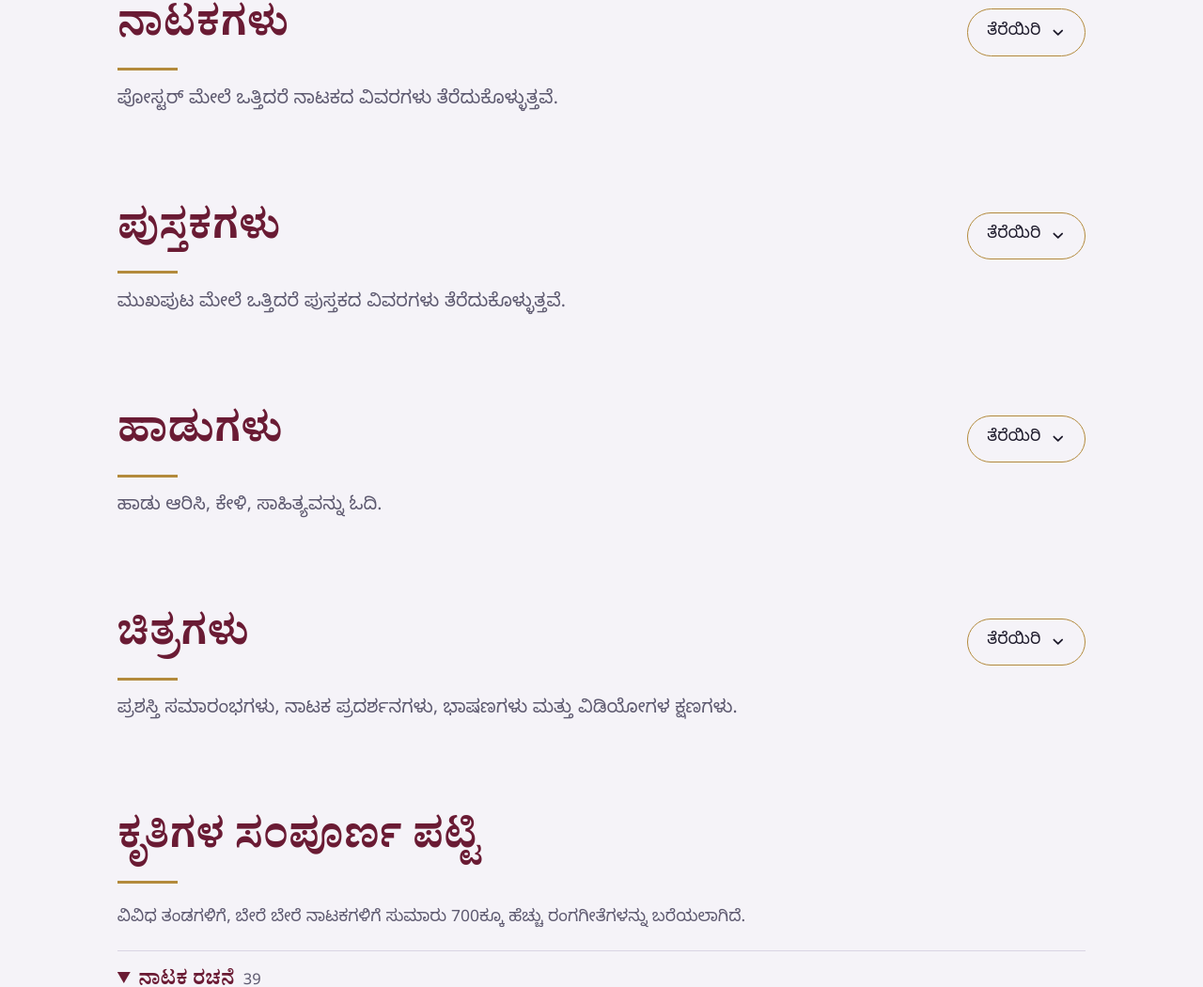
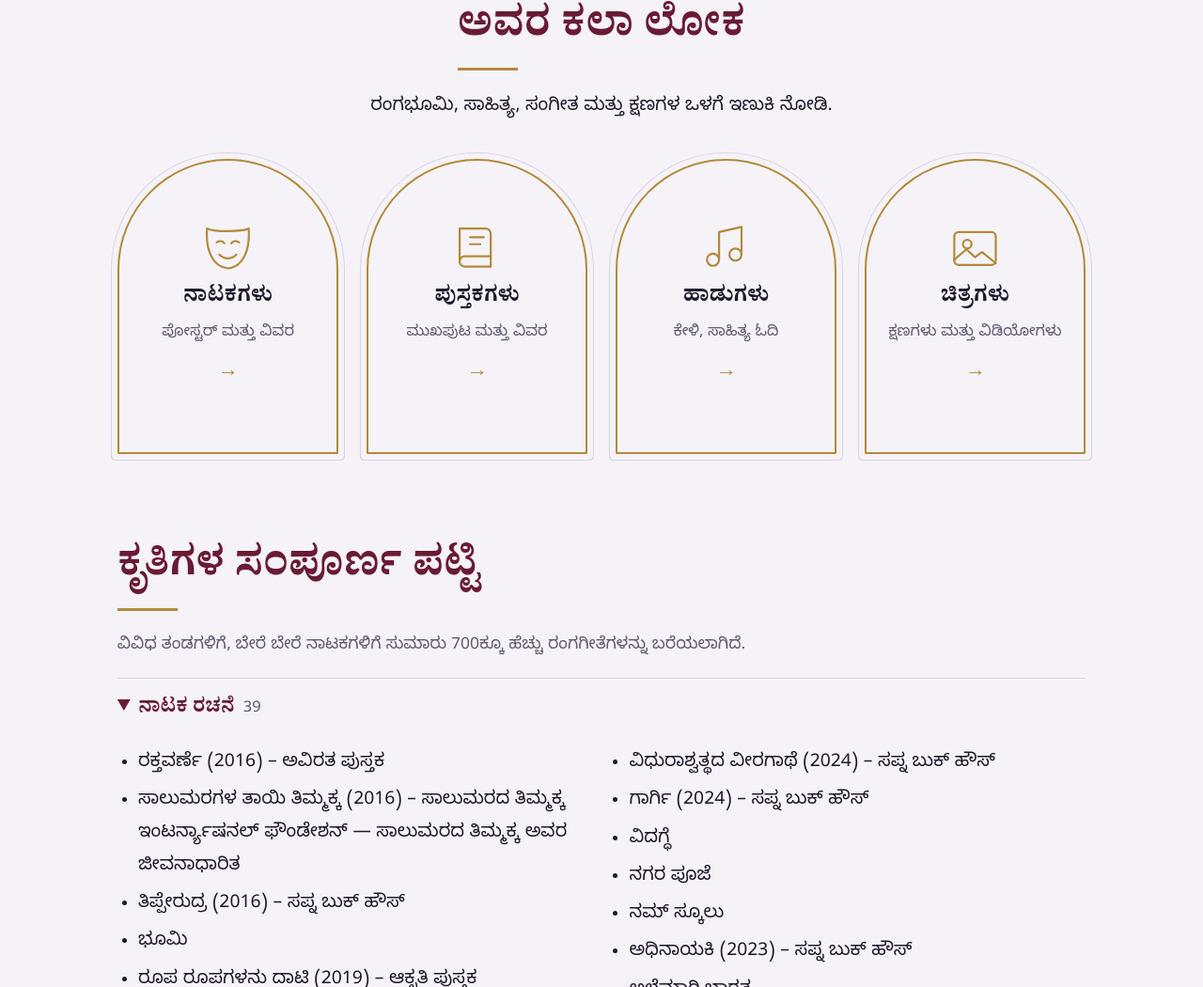
Before and after one commit to ShrinivasaPH/belurraghunandan, a plain HTML site: page index.html in a window 1280 px wide. Shown: the part 2617-3667 px from the top of the page at 94% size. Drawn offline with nearby package versions, Linux system fonts and the light colour scheme.

Commit message:
Update index.html

```diff
--- a/index.html
+++ b/index.html
@@ -278,19 +278,29 @@ input[type=range]::-moz-range-thumb{width:14px;height:14px;border-radius:50%;bac
 @media (max-width:640px){.ggrid{grid-template-columns:repeat(2,minmax(0,1fr));gap:1.3rem .9rem}.gt h3{font-size:.95rem}.gln{width:2.6rem;height:2.6rem}#glb{padding-top:4rem}}
 @media (prefers-reduced-motion:reduce){.gph,.gfilter button{transition:none}.gt:hover .gph{transform:none}}
 
-/* ---- click-to-open sections ---- */
-.fhead{display:flex;justify-content:space-between;align-items:flex-start;gap:1rem}
-.fhead h2{flex:1;min-width:0;cursor:pointer}
-.ftog{flex:none;margin-top:.3rem;display:inline-flex;align-items:center;gap:.5rem;font:500 .95rem var(--sans);color:var(--ink);background:none;border:1px solid var(--brass);border-radius:99px;padding:.35rem 1.1rem;min-height:2.75rem;cursor:pointer;transition:background .2s,color .2s}
-.ftog:hover{background:var(--bg2)}
-.ftog svg{width:.95rem;height:.95rem;transition:transform .25s}
-.ftog[aria-expanded="true"]{background:var(--curtain2);color:#fff}
-.ftog[aria-expanded="true"] svg{transform:rotate(180deg)}
-.fold{animation:fin .35s ease}
-.fold[hidden]{display:none}
-@keyframes fin{from{opacity:0;transform:translateY(-8px)}to{opacity:1;transform:none}}
-@media (prefers-reduced-motion:reduce){.fold{animation:none}.ftog svg,.ftog{transition:none}}
-@media (max-width:480px){.ftog{padding:.3rem .8rem;font-size:.88rem}}
+/* ---- sections as their own views ---- */
+.vsec{display:none}
+.vsec.on{display:block;animation:vin .4s ease}
+body.view>*:not(header):not(footer):not(.vsec):not(#top-btn):not(#glb):not(script){display:none}
+@keyframes vin{from{opacity:0;transform:translateY(10px)}to{opacity:1;transform:none}}
+.vbar{margin:0 0 1.2rem}
+.vback{display:inline-flex;align-items:center;gap:.5rem;text-decoration:none;color:var(--ink);border:1px solid var(--brass);border-radius:99px;padding:.35rem 1.1rem;min-height:2.75rem;font-size:.95rem;font-weight:500;transition:background .2s}
+.vback:hover{background:var(--bg2)}
+.vnext{margin-top:3rem;padding-top:1.4rem;border-top:1px solid var(--line);display:flex;flex-wrap:wrap;align-items:center;gap:.7rem}
+.vnext>span{color:var(--mute);font-size:.95rem;margin-right:.3rem}
+.vnext a{text-decoration:none;color:var(--ink);border:1px solid var(--brass);border-radius:99px;padding:.3rem 1rem;min-height:2.5rem;display:inline-flex;align-items:center;font-size:.92rem}
+.vnext a:hover{background:var(--curtain2);color:#fff}
+.hub{display:grid;grid-template-columns:repeat(4,minmax(0,1fr));gap:1.6rem;margin-top:2rem}
+.hc{display:flex;flex-direction:column;align-items:center;justify-content:center;gap:.55rem;aspect-ratio:3/4;padding:1.2rem .6rem;border:2px solid var(--brass);border-radius:999px 999px .6rem .6rem;background:var(--paper);box-shadow:0 0 0 6px var(--paper),0 0 0 7px var(--line);text-decoration:none;color:var(--ink);transition:transform .25s,box-shadow .25s,background .25s,color .25s}
+.hc svg{width:3.2rem;height:3.2rem;color:var(--brass)}
+.hc b{font:700 1.25rem/1.3 var(--serif)}
+.hc span{font-size:.88rem;color:var(--mute);line-height:1.5}
+.hc i{font-style:normal;font-size:1.2rem;color:var(--brass)}
+.hc:hover,.hc:focus-visible{background:linear-gradient(#6A1B34,#4A1124);color:#fff;transform:translateY(-5px);box-shadow:0 0 0 6px var(--paper),0 0 0 7px var(--brass),0 14px 28px #4A112455}
+.hc:hover span,.hc:focus-visible span{color:#e9deef}
+.hc:hover svg,.hc:hover i,.hc:focus-visible svg,.hc:focus-visible i{color:#f3d99a}
+@media (max-width:760px){.hub{grid-template-columns:repeat(2,minmax(0,1fr));gap:1.4rem 1rem}.hc b{font-size:1.1rem}.hc svg{width:2.6rem;height:2.6rem}}
+@media (prefers-reduced-motion:reduce){.vsec.on{animation:none}.hc{transition:none}.hc:hover{transform:none}}
 </style>
 </head>
 <body>
@@ -334,19 +344,30 @@ input[type=range]::-moz-range-thumb{width:14px;height:14px;border-radius:50%;bac
   </ul>
 </section>
 
-<section id="plays" style="padding-top:1rem">
+<section id="explore" style="padding-top:1rem;text-align:center">
+  <h2 data-kn="ಅವರ ಕಲಾ ಲೋಕ" data-en="His World of Art" style="display:inline-block">ಅವರ ಕಲಾ ಲೋಕ</h2>
+  <p style="margin:0 auto" data-kn="ರಂಗಭೂಮಿ, ಸಾಹಿತ್ಯ, ಸಂಗೀತ ಮತ್ತು ಕ್ಷಣಗಳ ಒಳಗೆ ಇಣುಕಿ ನೋಡಿ." data-en="Step inside his theatre, his books, his songs and his moments.">ರಂಗಭೂಮಿ, ಸಾಹಿತ್ಯ, ಸಂಗೀತ ಮತ್ತು ಕ್ಷಣಗಳ ಒಳಗೆ ಇಣುಕಿ ನೋಡಿ.</p>
+  <div class="hub">
+    <a class="hc" href="#plays"><svg viewBox="0 0 64 64" fill="none" stroke="currentColor" stroke-width="2.4" stroke-linecap="round" aria-hidden="true"><path d="M8 10c10 4 38 4 48 0 2 24-6 44-24 46C14 54 6 34 8 10z"/><path d="M19 26c3-2 7-2 9 1M36 27c2-3 6-3 9-1M22 40c6 6 14 6 20 0"/></svg><b data-kn="ನಾಟಕಗಳು" data-en="Plays">ನಾಟಕಗಳು</b><span data-kn="ಪೋಸ್ಟರ್ ಮತ್ತು ವಿವರ" data-en="Posters and details">ಪೋಸ್ಟರ್ ಮತ್ತು ವಿವರ</span><i aria-hidden="true">→</i></a>
+    <a class="hc" href="#books"><svg viewBox="0 0 64 64" fill="none" stroke="currentColor" stroke-width="2.4" stroke-linecap="round" stroke-linejoin="round" aria-hidden="true"><path d="M12 10h30a6 6 0 0 1 6 6v38H18a6 6 0 0 1-6-6z"/><path d="M12 48a6 6 0 0 1 6-6h30M24 20h16M24 28h12"/></svg><b data-kn="ಪುಸ್ತಕಗಳು" data-en="Books">ಪುಸ್ತಕಗಳು</b><span data-kn="ಮುಖಪುಟ ಮತ್ತು ವಿವರ" data-en="Covers and details">ಮುಖಪುಟ ಮತ್ತು ವಿವರ</span><i aria-hidden="true">→</i></a>
+    <a class="hc" href="#playlist" id="hub-playlist"><svg viewBox="0 0 64 64" fill="none" stroke="currentColor" stroke-width="2.4" stroke-linecap="round" stroke-linejoin="round" aria-hidden="true"><path d="M24 46V14l26-6v32"/><circle cx="17" cy="46" r="7"/><circle cx="43" cy="40" r="7"/></svg><b data-kn="ಹಾಡುಗಳು" data-en="Playlist">ಹಾಡುಗಳು</b><span data-kn="ಕೇಳಿ, ಸಾಹಿತ್ಯ ಓದಿ" data-en="Listen and read along">ಕೇಳಿ, ಸಾಹಿತ್ಯ ಓದಿ</span><i aria-hidden="true">→</i></a>
+    <a class="hc" href="#gallery"><svg viewBox="0 0 64 64" fill="none" stroke="currentColor" stroke-width="2.4" stroke-linecap="round" stroke-linejoin="round" aria-hidden="true"><rect x="8" y="14" width="48" height="38" rx="5"/><circle cx="23" cy="28" r="5"/><path d="M8 46l14-12 10 9 8-6 16 13"/></svg><b data-kn="ಚಿತ್ರಗಳು" data-en="Gallery">ಚಿತ್ರಗಳು</b><span data-kn="ಕ್ಷಣಗಳು ಮತ್ತು ವಿಡಿಯೋಗಳು" data-en="Moments and videos">ಕ್ಷಣಗಳು ಮತ್ತು ವಿಡಿಯೋಗಳು</span><i aria-hidden="true">→</i></a>
+  </div>
+</section>
+
+<section id="plays" class="vsec" style="padding-top:1rem">
   <h2 data-kn="ನಾಟಕಗಳು" data-en="Plays">ನಾಟಕಗಳು</h2>
   <p class="sub" data-kn="ಪೋಸ್ಟರ್ ಮೇಲೆ ಒತ್ತಿದರೆ ನಾಟಕದ ವಿವರಗಳು ತೆರೆದುಕೊಳ್ಳುತ್ತವೆ." data-en="Select a poster to open the details of the play.">ಪೋಸ್ಟರ್ ಮೇಲೆ ಒತ್ತಿದರೆ ನಾಟಕದ ವಿವರಗಳು ತೆರೆದುಕೊಳ್ಳುತ್ತವೆ.</p>
   <div class="shelf" id="shelf-plays"></div>
 </section>
 
-<section id="books" style="padding-top:1rem">
+<section id="books" class="vsec" style="padding-top:1rem">
   <h2 data-kn="ಪುಸ್ತಕಗಳು" data-en="Books">ಪುಸ್ತಕಗಳು</h2>
   <p class="sub" data-kn="ಮುಖಪುಟ ಮೇಲೆ ಒತ್ತಿದರೆ ಪುಸ್ತಕದ ವಿವರಗಳು ತೆರೆದುಕೊಳ್ಳುತ್ತವೆ." data-en="Select a cover to open the details of the book.">ಮುಖಪುಟ ಮೇಲೆ ಒತ್ತಿದರೆ ಪುಸ್ತಕದ ವಿವರಗಳು ತೆರೆದುಕೊಳ್ಳುತ್ತವೆ.</p>
   <div class="shelf" id="shelf-books"></div>
 </section>
 
-<section id="playlist" style="padding-top:1rem" hidden>
+<section id="playlist" class="vsec" style="padding-top:1rem" hidden>
   <h2 data-kn="ಹಾಡುಗಳು" data-en="Playlist">ಹಾಡುಗಳು</h2>
   <p class="sub" data-kn="ಹಾಡು ಆರಿಸಿ, ಕೇಳಿ, ಸಾಹಿತ್ಯವನ್ನು ಓದಿ." data-en="Pick a song, listen, and read along.">ಹಾಡು ಆರಿಸಿ, ಕೇಳಿ, ಸಾಹಿತ್ಯವನ್ನು ಓದಿ.</p>
   <div class="plgrid">
@@ -379,7 +400,7 @@ input[type=range]::-moz-range-thumb{width:14px;height:14px;border-radius:50%;bac
 <audio id="au" preload="metadata"></audio>
 </section>
 
-<section id="gallery" style="padding-top:1rem">
+<section id="gallery" class="vsec" style="padding-top:1rem">
   <h2 data-kn="ಚಿತ್ರಗಳು" data-en="Gallery">ಚಿತ್ರಗಳು</h2>
   <p class="sub" data-kn="ಪ್ರಶಸ್ತಿ ಸಮಾರಂಭಗಳು, ನಾಟಕ ಪ್ರದರ್ಶನಗಳು, ಭಾಷಣಗಳು ಮತ್ತು ವಿಡಿಯೋಗಳ ಕ್ಷಣಗಳು." data-en="Moments from award ceremonies, play screenings, speeches and videos.">ಪ್ರಶಸ್ತಿ ಸಮಾರಂಭಗಳು, ನಾಟಕ ಪ್ರದರ್ಶನಗಳು, ಭಾಷಣಗಳು ಮತ್ತು ವಿಡಿಯೋಗಳ ಕ್ಷಣಗಳು.</p>
   <div class="gfilter" id="gfilter" role="group" data-al-kn="ವರ್ಗ" data-al-en="Category"></div>
@@ -910,25 +931,38 @@ setLang('kn');
 </script>
 <script>
 (function(){
-var IDS=['plays','books','playlist','gallery'],L={o:['ತೆರೆಯಿರಿ','Open'],c:['ಮುಚ್ಚಿ','Close']},svg='<svg viewBox="0 0 24 24" fill="none" stroke="currentColor" stroke-width="2.4" stroke-linecap="round" stroke-linejoin="round" aria-hidden="true"><path d="M6 9l6 6 6-6"/></svg>';
-var folds={};
+var IDS=['plays','books','playlist','gallery'],N={plays:['ನಾಟಕಗಳು','Plays'],books:['ಪುಸ್ತಕಗಳು','Books'],playlist:['ಹಾಡುಗಳು','Playlist'],gallery:['ಚಿತ್ರಗಳು','Gallery']};
 function lg(){return document.documentElement.lang==='en'?1:0}
-function lab(id){var b=folds[id].b,open=!folds[id].f.hidden;b.innerHTML='<span>'+L[open?'c':'o'][lg()]+'</span>'+svg;b.setAttribute('aria-expanded',open)}
-function setOpen(id,o){var x=folds[id];if(!x)return;x.f.hidden=!o;lab(id);if(o)window.dispatchEvent(new Event('resize'))}
+var secs={};
 IDS.forEach(function(id){
-  var sec=document.getElementById(id),h=sec.querySelector('h2'),sub=sec.querySelector('.sub');if(!sec||!h)return;
-  var head=document.createElement('div');head.className='fhead';sec.insertBefore(head,h);head.appendChild(h);
-  var b=document.createElement('button');b.type='button';b.className='ftog';b.setAttribute('aria-controls','fold-'+id);head.appendChild(b);
-  var f=document.createElement('div');f.className='fold';f.id='fold-'+id;f.hidden=true;
-  var n=(sub||head).nextSibling;while(n){var nx=n.nextSibling;f.appendChild(n);n=nx}
-  sec.appendChild(f);folds[id]={b:b,f:f};lab(id);
-  b.addEventListener('click',function(){setOpen(id,f.hidden)});
-  h.addEventListener('click',function(){setOpen(id,f.hidden)});
+  var s=document.getElementById(id);if(!s)return;secs[id]=s;
+  var bar=document.createElement('div');bar.className='vbar';bar.innerHTML='<a class="vback" href="#explore"><span aria-hidden="true">←</span><span class="vl"></span></a>';
+  s.insertBefore(bar,s.firstChild);
+  var nx=document.createElement('div');nx.className='vnext';nx.innerHTML='<span class="vt"></span>'+IDS.filter(function(x){return x!==id}).map(function(x){return '<a href="#'+x+'" data-id="'+x+'"></a>'}).join('');
+  s.appendChild(nx);
 });
-new MutationObserver(function(){IDS.forEach(function(id){if(folds[id])lab(id)})}).observe(document.documentElement,{attributes:true,attributeFilter:['lang']});
-function fromHash(){var id=(location.hash||'').slice(1);if(folds[id]){setOpen(id,true);setTimeout(function(){var e=document.getElementById(id);if(e)e.scrollIntoView()},60)}}
-document.addEventListener('click',function(e){var a=e.target.closest('a[href^="#"]');if(!a)return;var id=a.getAttribute('href').slice(1);if(folds[id])setOpen(id,true)});
-window.addEventListener('hashchange',fromHash);fromHash();
+function labels(){
+  IDS.forEach(function(id){var s=secs[id];if(!s)return;
+    s.querySelector('.vl').textContent=lg()?'Back to home':'ಮುಖಪುಟಕ್ಕೆ';
+    s.querySelector('.vt').textContent=lg()?'Explore more':'ಇನ್ನಷ್ಟು ನೋಡಿ';
+    s.querySelectorAll('.vnext a').forEach(function(a){a.textContent=N[a.dataset.id][lg()];a.style.display=(secs[a.dataset.id]&&secs[a.dataset.id].hidden)?'none':''});
+  });
+  var hp=document.getElementById('hub-playlist');if(hp)hp.style.display=(secs.playlist&&secs.playlist.hidden)?'none':'';
+}
+function pauseAudio(){var a=document.getElementById('au');if(a&&!a.paused)a.pause()}
+function route(){
+  var h=(location.hash||'').slice(1),v=IDS.indexOf(h)>=0&&secs[h]&&!secs[h].hidden;
+  document.body.classList.toggle('view',v);
+  IDS.forEach(function(id){if(secs[id])secs[id].classList.toggle('on',v&&id===h)});
+  if(v){window.scrollTo({top:0,behavior:'instant'});document.title=N[h][lg()]+' | '+(lg()?'Dr. Beluru Raghunandan':'ಡಾ. ಬೇಲೂರು ರಘುನಂದನ್')}
+  else{pauseAudio();var e=h&&document.getElementById(h);setTimeout(function(){if(e)e.scrollIntoView();else if(!h)window.scrollTo({top:0,behavior:'instant'})},30)}
+  if(v&&h!=='playlist')pauseAudio();
+  labels();
+}
+new MutationObserver(function(){labels();var h=(location.hash||'').slice(1);if(IDS.indexOf(h)>=0&&secs[h]&&!secs[h].hidden)document.title=N[h][lg()]+' | '+(lg()?'Dr. Beluru Raghunandan':'ಡಾ. ಬೇಲೂರು ರಘುನಂದನ್')}).observe(document.documentElement,{attributes:true,attributeFilter:['lang']});
+window.addEventListener('hashchange',route);
+labels();
+if(IDS.indexOf((location.hash||'').slice(1))>=0)route();
 })();
 </script>
 <button id="top-btn" type="button" aria-label="ಮೇಲಕ್ಕೆ / Back to top" title="ಮೇಲಕ್ಕೆ / Back to top"><svg viewBox="0 0 24 24" fill="none" stroke="currentColor" stroke-width="2.4" stroke-linecap="round" stroke-linejoin="round" aria-hidden="true"><path d="M12 19V5M5 12l7-7 7 7"/></svg></button>
```
